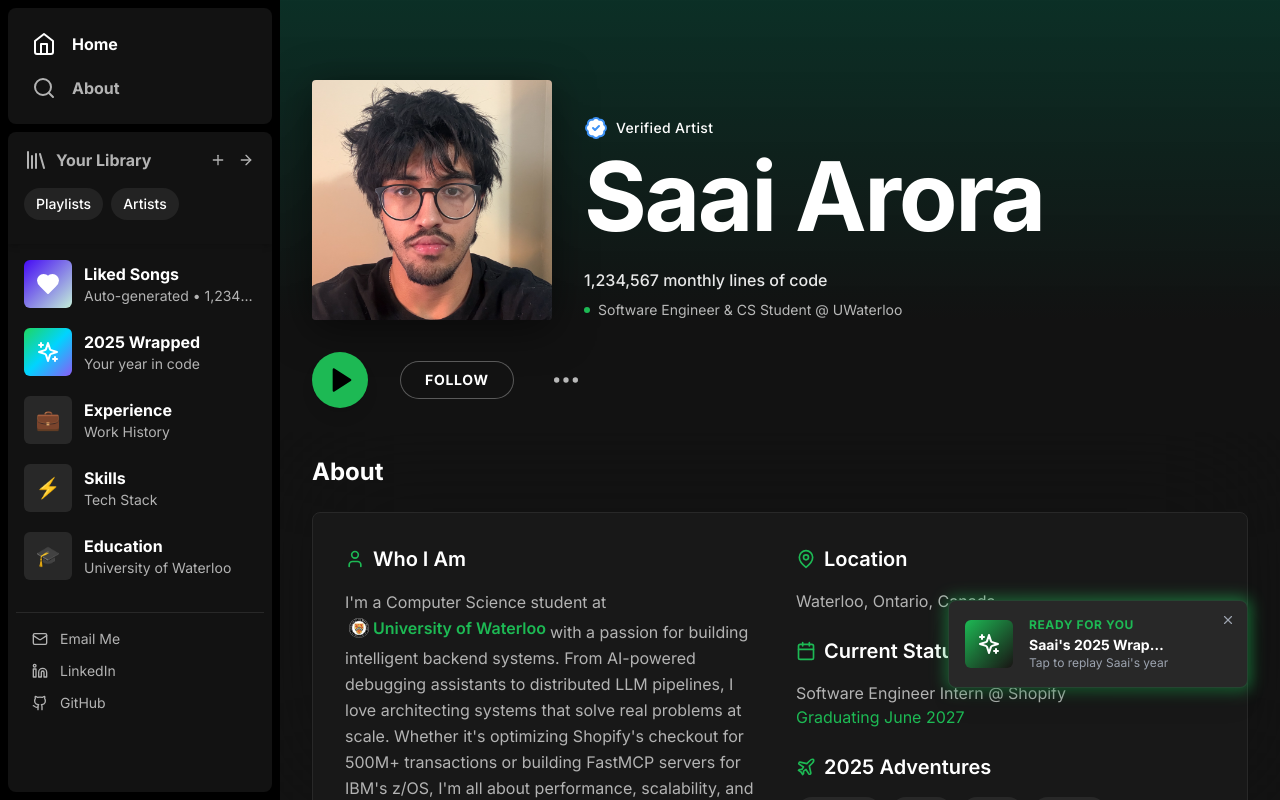
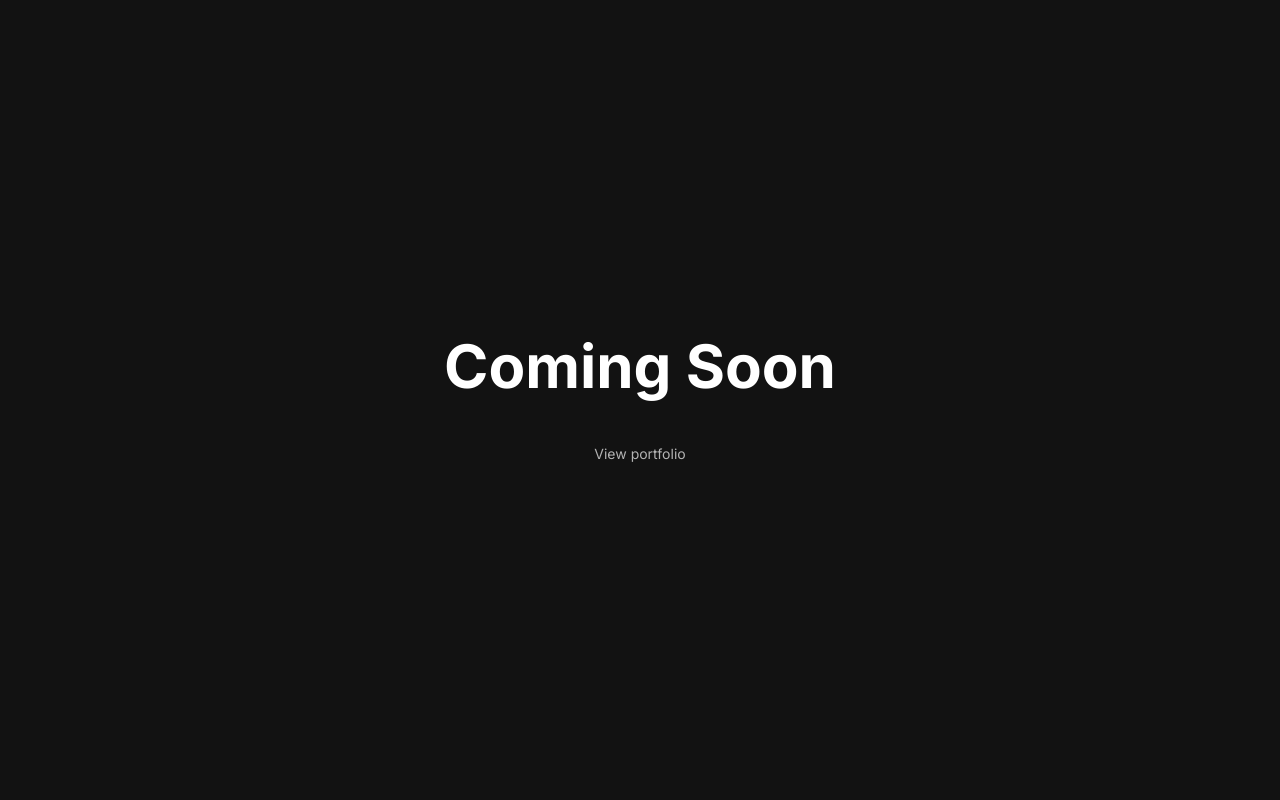
Before and after one commit to Saai151/PersonalWebsite, a React (Vite) app: page / in a window 1280 px wide. Built offline with nearby package versions, Linux system fonts and the light colour scheme.

Commit message:
move to /spotify and add coming soon

```diff
--- a/package.json
+++ b/package.json
@@ -14,6 +14,7 @@
     "lucide-react": "^0.309.0",
     "react": "^18.2.0",
     "react-dom": "^18.2.0",
+    "react-router-dom": "^7.13.1",
     "tailwind-merge": "^2.2.0"
   },
   "devDependencies": {
--- /dev/null
+++ b/src/components/ComingSoon.tsx
@@ -0,0 +1,17 @@
+import { Link } from 'react-router-dom'
+
+export default function ComingSoon() {
+  return (
+    <div className="min-h-screen bg-spotify-dark text-spotify-text flex flex-col items-center justify-center">
+      <h1 className="text-4xl md:text-6xl font-bold text-white mb-4">
+        Coming Soon
+      </h1>
+      <Link
+        to="/spotify"
+        className="text-spotify-text-secondary hover:text-spotify-green transition-colors text-sm mt-8"
+      >
+        View portfolio
+      </Link>
+    </div>
+  )
+}
--- a/src/main.tsx
+++ b/src/main.tsx
@@ -1,10 +1,17 @@
 import React from 'react'
 import ReactDOM from 'react-dom/client'
+import { BrowserRouter, Routes, Route } from 'react-router-dom'
 import App from './App'
+import ComingSoon from './components/ComingSoon'
 import './index.css'
 
 ReactDOM.createRoot(document.getElementById('root')!).render(
   <React.StrictMode>
-    <App />
+    <BrowserRouter>
+      <Routes>
+        <Route path="/" element={<ComingSoon />} />
+        <Route path="/spotify/*" element={<App />} />
+      </Routes>
+    </BrowserRouter>
   </React.StrictMode>,
 )
```
Also changed, not shown: vercel.json (added), 1 other file (tests, documents, lock files or other folders).
